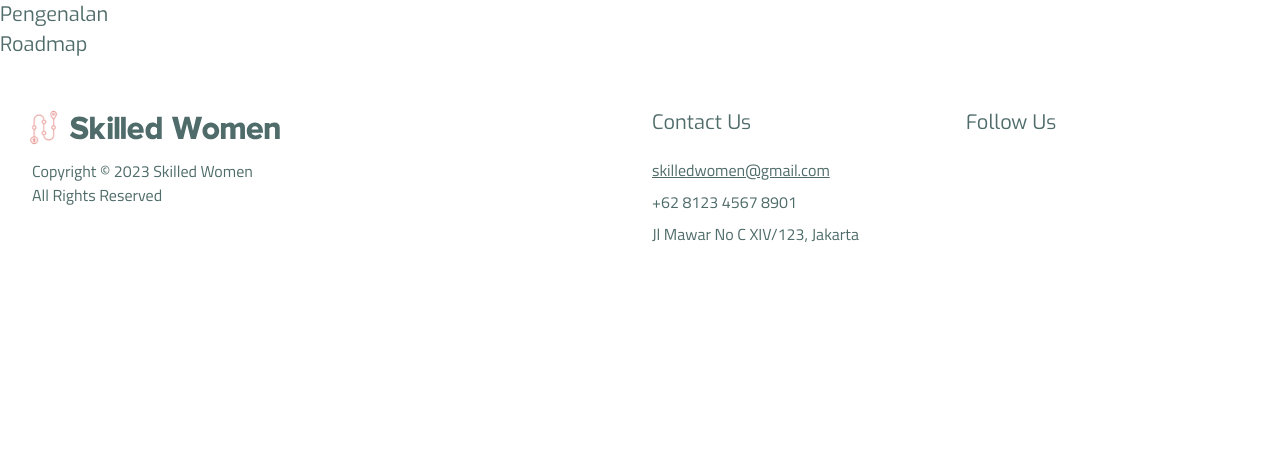
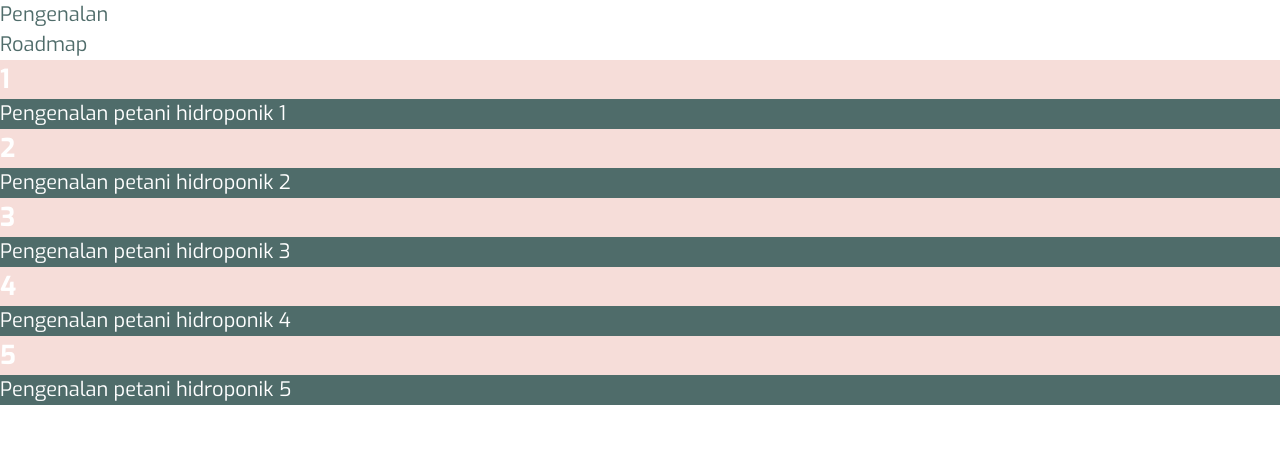
Before and after one commit to Rohana-Kuddus/skilled-women, a React (Vite) app: page /jobs/1 in a window 1280 px wide. Both pictures are taken after a click on the element "Roadmap". Shown: the part 166-620 px from the top of the page. Built offline with nearby package versions, Linux system fonts and the light colour scheme; some icons are missing.

Commit message:
create step roadmap component

```diff
--- a/src/components/CardRoadmap.jsx
+++ b/src/components/CardRoadmap.jsx
@@ -1,10 +1,10 @@
 import { useState } from "react"
 import SidebarClass from "./SidebarClass"
 
-function CardRoadmap({ classes, roadmap }) {
+function CardRoadmap({ roadmap }) {
   const [isOpen, setIsOpen] = useState(false);
 
-  // data dummy kelas. isi dari props classes
+  // data dummy kelas. dapet dari hit redux api kelas
   const classData = [
     {
       id: 1,
--- a/src/components/Roadmap.jsx
+++ b/src/components/Roadmap.jsx
@@ -1,8 +1,44 @@
 // page roadmap pekerjaan
 
-function Roadmap() {
+import ButtonRecommendation from "./ButtonRecommendation";
+import StepRoadmap from "./StepRoadmap";
+
+function Roadmap({ data }) {
+  // function hit redux api roadmap pakai id pekerjaan
+
+  // dummy data roadmap. contoh bentuk data
+  const roadmap = [
+    {
+      id: 1,
+      name: 'Pengenalan petani hidroponik 1',
+      step: 1
+    },
+    {
+      id: 2,
+      name: 'Pengenalan petani hidroponik 2',
+      step: 2
+    },
+    {
+      id: 3,
+      name: 'Pengenalan petani hidroponik 3',
+      step: 3
+    },
+    {
+      id: 4,
+      name: 'Pengenalan petani hidroponik 4',
+      step: 4
+    },
+    {
+      id: 5,
+      name: 'Pengenalan petani hidroponik 5',
+      step: 5
+    }
+  ]
+
   return (
-    <div></div>
+    <div>
+      <StepRoadmap data={roadmap}></StepRoadmap>
+    </div>
   );
 }
 
--- a/src/components/StepRoadmap.jsx
+++ b/src/components/StepRoadmap.jsx
@@ -1,8 +1,15 @@
-// gabungan arrow dan langkah roadmap (mapping)
+import CardRoadmap from "./CardRoadmap";
 
-function StepRoadmap() {
+function StepRoadmap({ data }) {
   return (
-    <div></div>
+    <div>
+      {/* perlu bikin function map card roadmap diselingi arrow component */}
+      {data.map(v => (
+        <div key={v.id}>
+          <CardRoadmap roadmap={v}></CardRoadmap>
+        </div>
+      ))}
+    </div>
   );
 }
 
--- a/src/pages/JobDetailPage.jsx
+++ b/src/pages/JobDetailPage.jsx
@@ -8,6 +8,7 @@ function JobDetailPage() {
 
   // dummy data supaya ngga error & contoh bentuk data pengenalan
   const data = {
+    id: 1,
     title: 'Petani Hidroponik',
     description: 'ini deskripsi',
     percentage: '24%',
@@ -39,7 +40,8 @@ function JobDetailPage() {
       image: '',
       role: 'petani professional',
       description: 'ini cerita dia'
-    }
+    },
+    roadmapSummary: 'roadmap ini bertujuan untuk bla bla'
   };
 
   return (
@@ -55,7 +57,7 @@ function JobDetailPage() {
 
       {/* akan ditambah props data dari redux api */}
       {isActive === 'intro' && <Introduction data={data} setIsActive={setIsActive}></Introduction>}
-      {isActive === 'roadmap' && <Roadmap></Roadmap>}
+      {isActive === 'roadmap' && <Roadmap data={data}></Roadmap>}
     </div>
   );
 }
```
